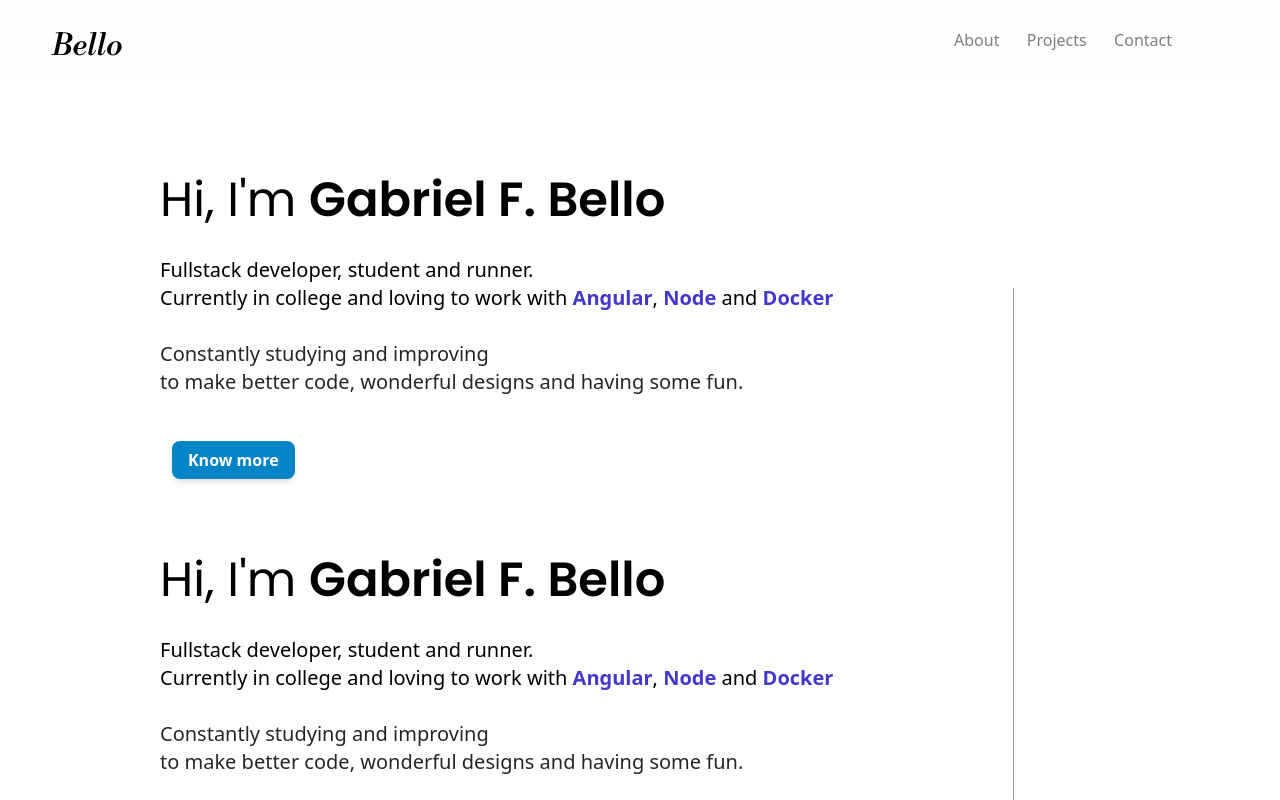
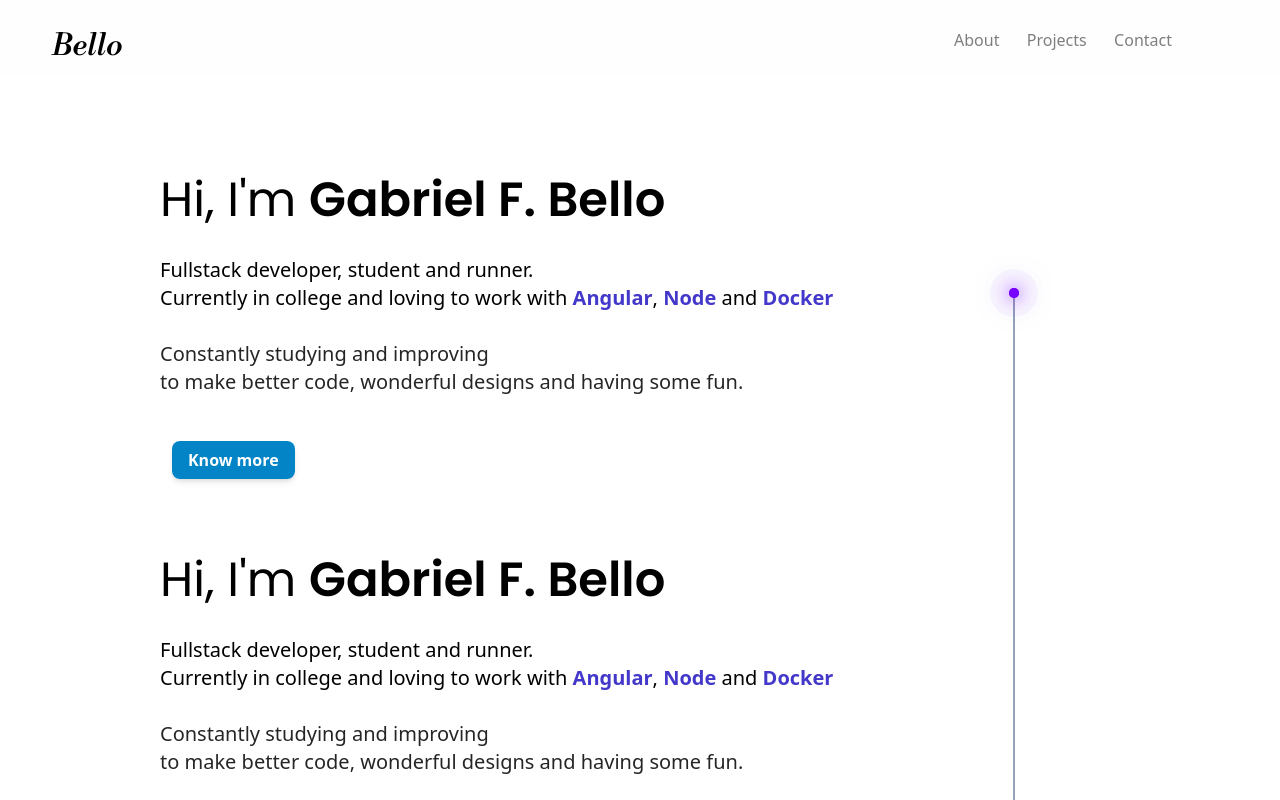
Before and after one commit to B3llo/portfolio, an Angular app: page / in a window 1280 px wide. Shown: the top 800 px of the page. Built offline with nearby package versions, Linux system fonts and the light colour scheme.

Commit message:
Ripple Dot

```diff
--- a/src/app/modules/home/home.component.html
+++ b/src/app/modules/home/home.component.html
@@ -68,8 +68,10 @@
     </span>
 
     <div
-      class="flex justify-center w-px col-span-1 align-middle mt-36 bg-slate-400"
-    ></div>
+      class="flex justify-center w-0.5 col-span-1 align-top bg-slate-400 mt-36"
+    >
+      <div id="introPoint"></div>
+    </div>
 
     <span class="col-span-8">
       <h2 class="flex flex-col justify-between my-8 text-5xl font-poppins">
@@ -113,7 +115,7 @@
     </span>
 
     <div
-      class="flex justify-center w-px col-span-1 align-middle bg-slate-400"
+      class="flex justify-center w-0.5 col-span-1 align-middle bg-slate-400"
     ></div>
 
     <span class="col-span-8" id="test">
@@ -158,7 +160,7 @@
     </span>
 
     <div
-      class="flex justify-center w-px col-span-1 align-middle bg-slate-400"
+      class="flex justify-center w-0.5 col-span-1 align-middle bg-slate-400"
     ></div>
   </main>
 </div>
--- a/src/app/modules/home/home.component.scss
+++ b/src/app/modules/home/home.component.scss
@@ -14,3 +14,62 @@
     }
   }
 }
+
+#introPoint {
+  position: absolute;
+  z-index: 2;
+  height: 10px;
+  width: 10px;
+  background-color: rgb(119, 0, 255);
+  border-radius: 50%;
+  box-shadow: 0 0 1em rgba(119, 0, 255, 0.9), 0 0 2em rgba(119, 0, 255, 0.5),
+    0 0 3em rgba(119, 0, 255, 0.25);
+}
+
+#introPoint {
+  &:before {
+    content: " ";
+    position: absolute;
+    z-index: 2;
+    left: 0;
+    top: 0;
+    width: 10px;
+    height: 10px;
+    background-color: rgb(119, 0, 255);
+    border-radius: 50%;
+  }
+
+  &:after {
+    content: " ";
+    position: absolute;
+    z-index: 1;
+    width: 10px;
+    height: 10px;
+    background-color: rgb(119, 0, 255);
+    border-radius: 50%;
+    box-shadow: 0 0 10px rgba(0, 0, 0, 0.3) inset;
+    -webkit-animation-name: "ripple";
+    -webkit-animation-duration: 1.5s;
+    -webkit-animation-timing-function: ease;
+    -webkit-animation-delay: 0s;
+    -webkit-animation-iteration-count: infinite;
+    -webkit-animation-direction: normal;
+  }
+}
+
+@keyframes ripple {
+  0% {
+    left: 5px;
+    top: 5px;
+    opacity: 0.75;
+    width: 0;
+    height: 0;
+  }
+  100% {
+    left: -20px;
+    top: -20px;
+    opacity: 0;
+    width: 50px;
+    height: 50px;
+  }
+}
--- a/src/index.html
+++ b/src/index.html
@@ -2,7 +2,7 @@
 <html lang="en">
   <head>
     <meta charset="utf-8" />
-    <title>Portfolio</title>
+    <title>Gabriel F. Bello</title>
     <base href="/" />
     <meta name="viewport" content="width=device-width, initial-scale=1" />
     <link rel="icon" type="image/x-icon" href="favicon.ico" />
```
